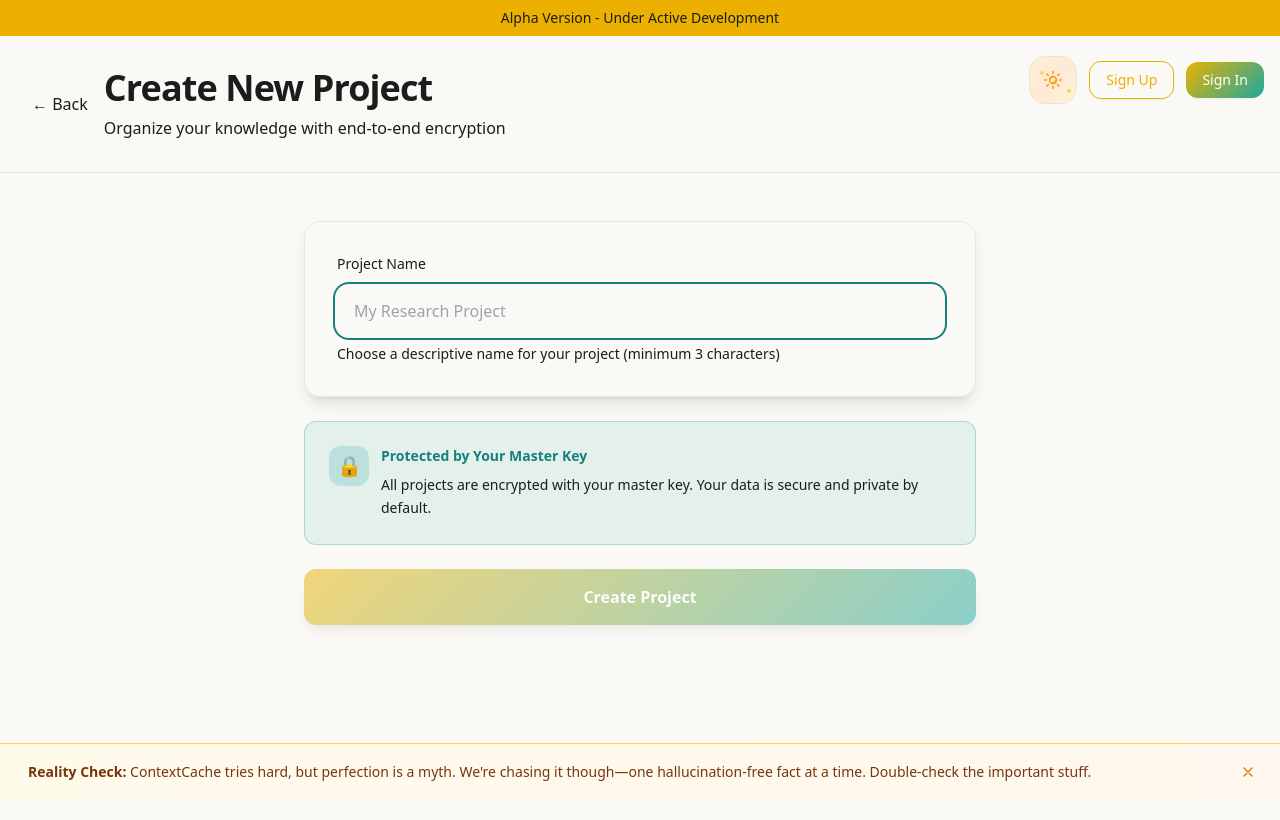
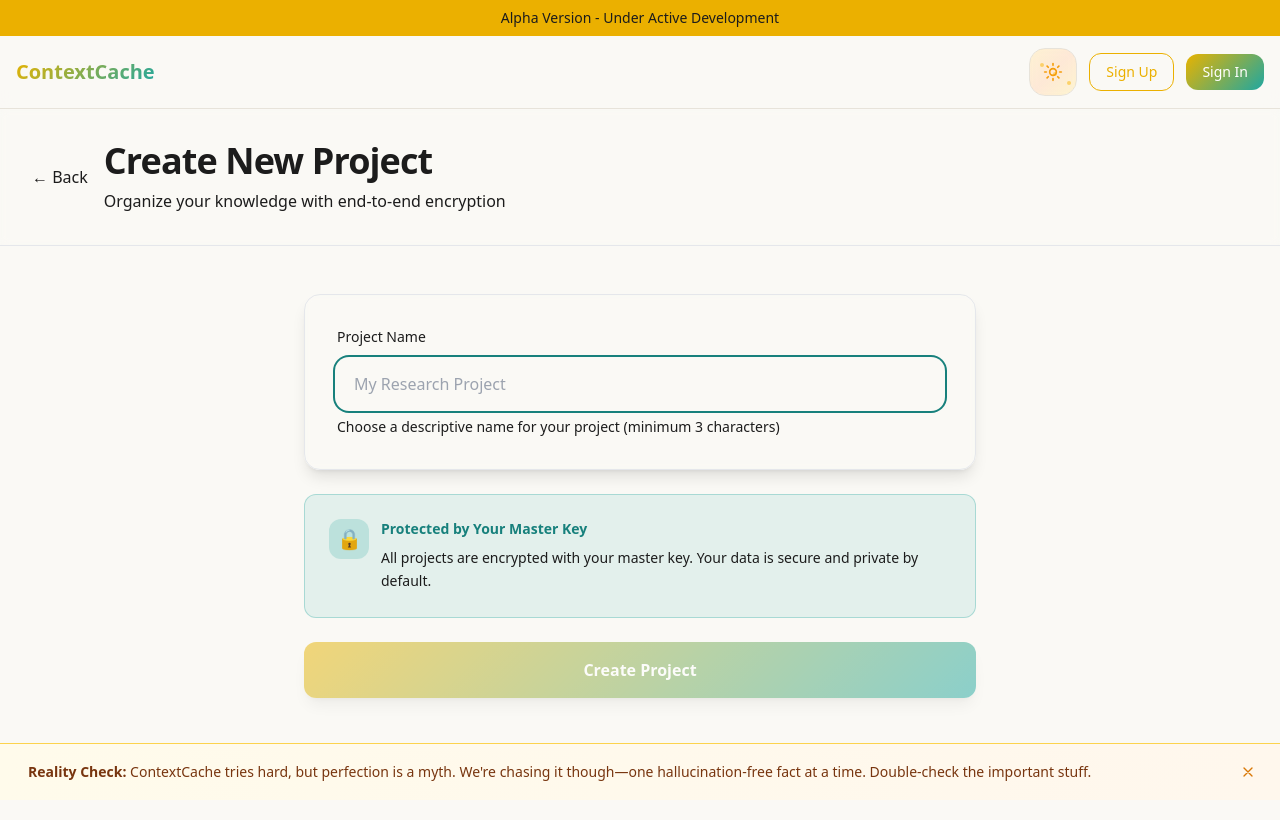
Before and after one commit to thecontextcache/contextcache, a Next.js app in the folder frontend/: page /dashboard/new in a window 1280 px wide. Shown: the top 820 px of the page. Built offline with nearby package versions, Linux system fonts and the light colour scheme; no server answers.

Commit message:
fix: resolve processing failures, extend session, improve UI
- Fix async embed_batch error (remove run_in_executor)
- Extend session TTL from 1 hour to 48 hours
- Fix header positioning (sticky instead of floating)
- Add ContextCache branding to header
- Improve auth controls layout

```diff
--- a/frontend/app/layout.tsx
+++ b/frontend/app/layout.tsx
@@ -46,25 +46,33 @@
           <ErrorBoundary>
             <ThemeProvider>
               <APIProvider>
+                {/* Header with banner and auth */}
+                <header className="sticky top-0 z-50 bg-background/95 backdrop-blur supports-[backdrop-filter]:bg-background/60 border-b border-border">
                   {/* Alpha banner */}
-                <div className="relative z-40 bg-primary text-primary-foreground px-4 py-2 text-center text-sm font-medium safe-padding">
+                  <div className="bg-primary text-primary-foreground px-4 py-2 text-center text-sm font-medium">
                     Alpha Version - Under Active Development
                   </div>
 
-                {/* Clerk Auth Header - positioned below banner */}
-                <header className="fixed top-10 right-0 z-50 p-4">
+                  {/* Auth controls */}
+                  <div className="container mx-auto px-4 py-3 flex items-center justify-between">
+                    <div className="flex items-center gap-2">
+                      <span className="text-xl font-bold bg-gradient-primary bg-clip-text text-transparent">
+                        ContextCache
+                      </span>
+                    </div>
+
                     <div className="flex items-center gap-3">
                       {/* Theme Toggle */}
                       <EnhancedThemeToggle />
 
                       <SignedOut>
                         <SignUpButton mode="modal">
-                        <button className="px-4 py-2 text-sm font-medium border border-primary text-primary dark:text-primary-700 hover:bg-primary/10 rounded-lg shadow-sm transition-all">
+                          <button className="px-4 py-2 text-sm font-medium border border-primary text-primary dark:text-primary-700 hover:bg-primary/10 rounded-lg transition-all">
                             Sign Up
                           </button>
                         </SignUpButton>
                         <SignInButton mode="modal">
-                        <button className="px-4 py-2 text-sm font-medium bg-gradient-primary hover:opacity-90 text-white rounded-lg shadow-sm transition-all">
+                          <button className="px-4 py-2 text-sm font-medium bg-gradient-primary hover:opacity-90 text-white rounded-lg transition-all">
                             Sign In
                           </button>
                         </SignInButton>
@@ -79,6 +87,7 @@
                           afterSignOutUrl="/"
                         />
                       </SignedIn>
+                    </div>
                   </div>
                 </header>
 
```
Also changed, not shown: 1 other file (tests, documents, lock files or other folders). Lines whose indentation alone changed are shown as unchanged.
